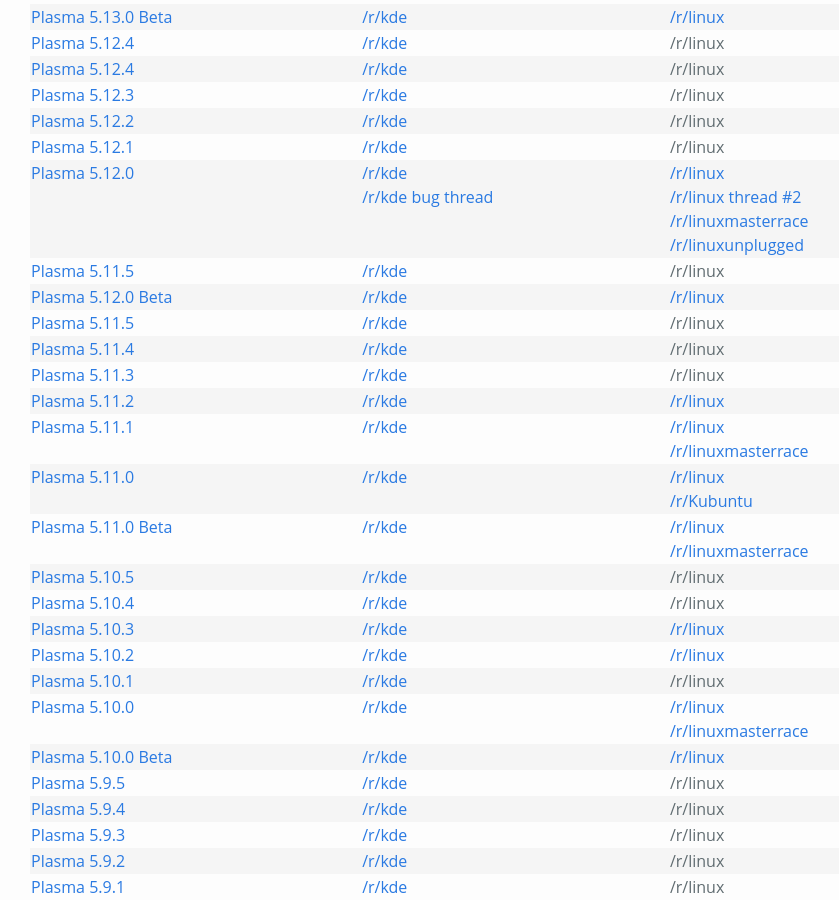
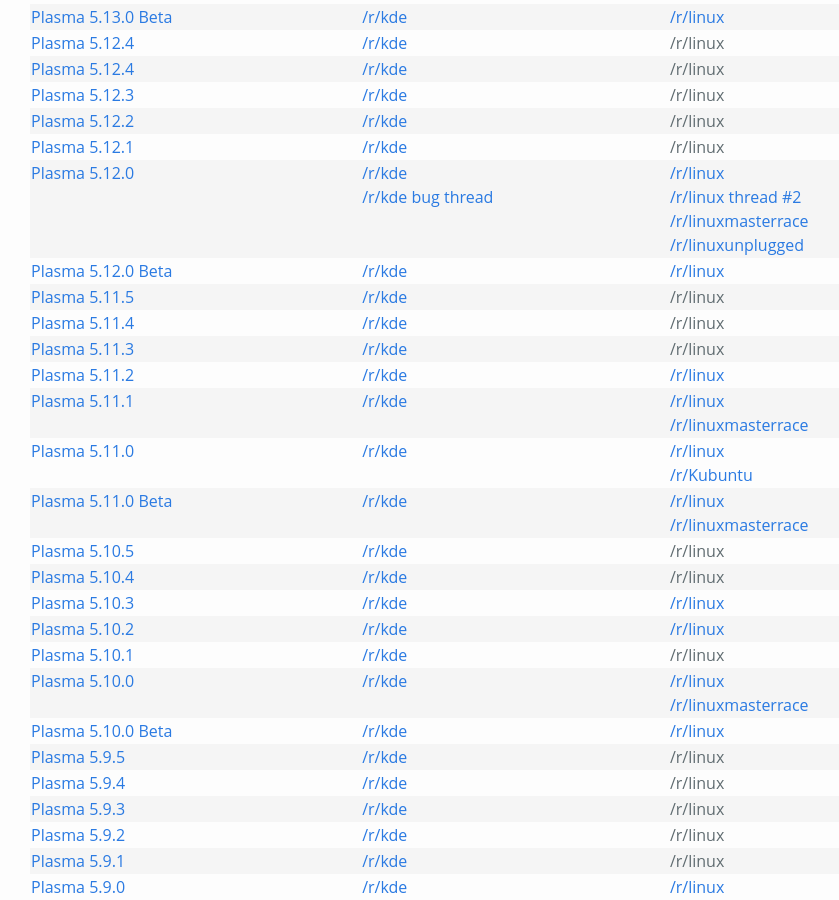
Before and after one commit to Zren/zren.github.io, a Jekyll site: the page built from kde_versions.md, in a window 1280 px wide and 900 px high, scrolled down 1510 px. Shown: the whole window, without its empty margins (128-967 px from the left). Built offline with Jekyll 4.4.1, drawn with Linux system fonts in a browser that asks for light colours.

Commit message:
Accidently left an extra plaasma 5.11.5 copypasta

```diff
--- a/kde_versions.md
+++ b/kde_versions.md
@@ -274,11 +274,6 @@
       </td>
     </tr>
     <tr>
-      <td><a href="https://www.kde.org/announcements/plasma-5.11.5.php">Plasma 5.11.5</a></td>
-      <td><a href="https://www.reddit.com/r/kde/comments/7nqfbh/kde_plasma_5115_bugfix_release_for_january/">/r/kde</a></td>
-      <td><a>/r/linux</a></td>
-    </tr>
-    <tr>
       <td><a href="https://www.kde.org/announcements/plasma-5.11.95.php">Plasma 5.12.0 Beta</a></td>
       <td><a href="https://www.reddit.com/r/kde/comments/7qmc4u/plasma_512_lts_beta_makes_your_desktop_smoother/">/r/kde</a></td>
       <td>
```
